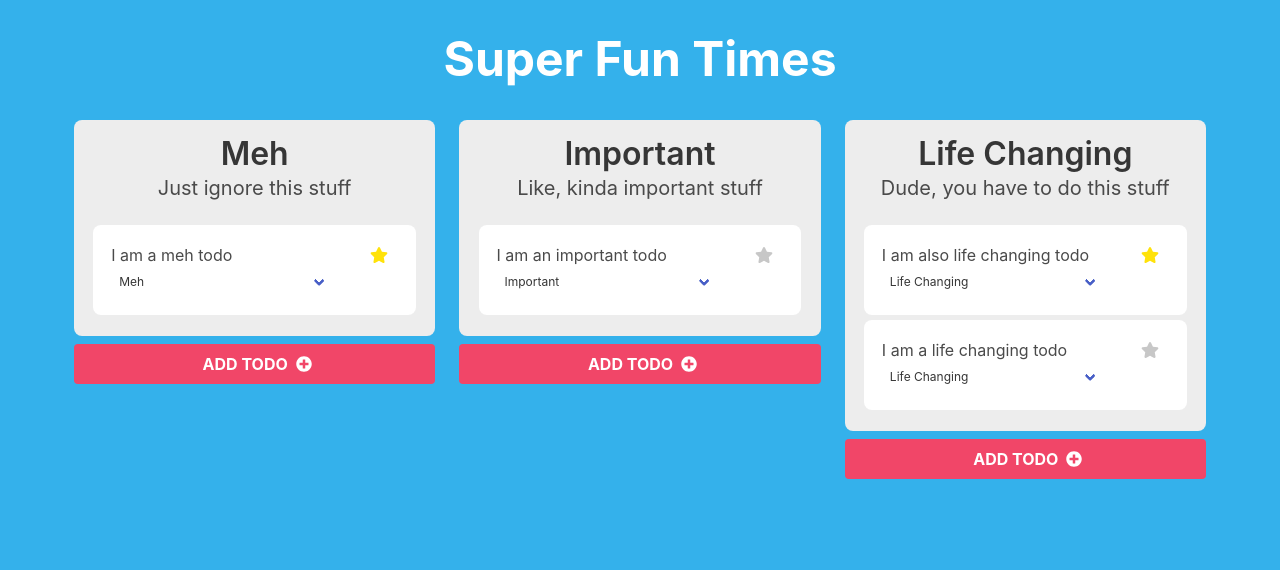
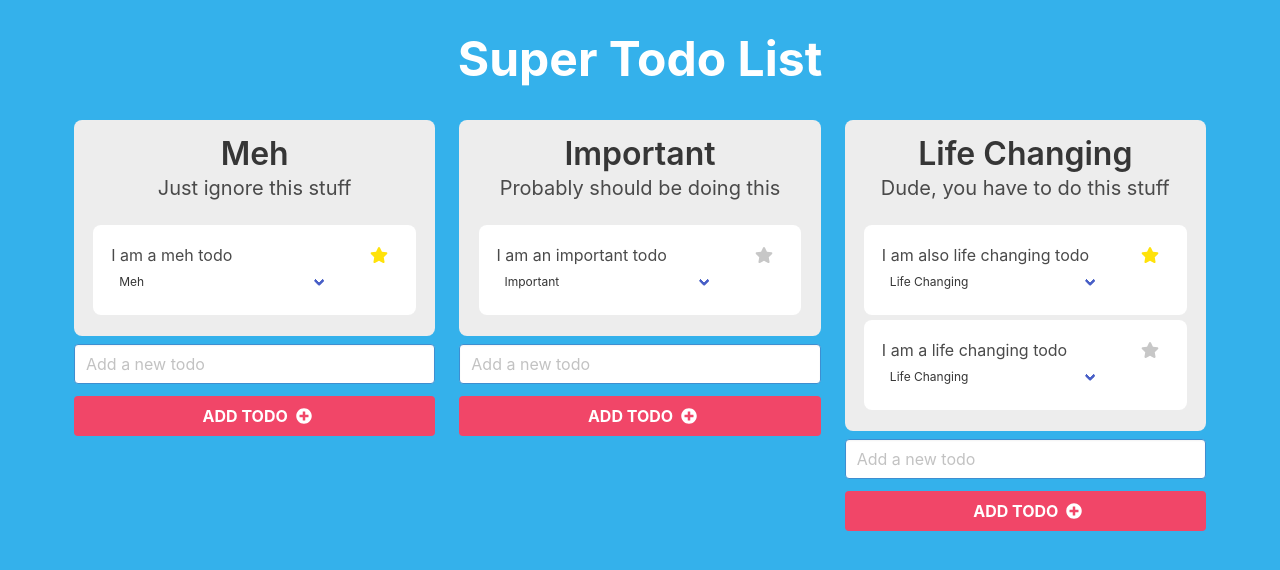
Before and after one commit to alexjackhughes/vue-todo-app, a Vue app: page / in a window 1280 px wide. Shown: the top 570 px of the page. Built offline with nearby package versions, Linux system fonts and the light colour scheme.

Commit message:
Can change priority of task

```diff
--- a/src/App.vue
+++ b/src/App.vue
@@ -1,7 +1,7 @@
 
 <template>
   <div id="app" class="container">
-    <h1 class="title is-1 header has-text-white has-text-weight-bold">Super Fun Times</h1>
+    <h1 class="title is-1 header has-text-white has-text-weight-bold">Super Todo List</h1>
     <!-- <HelloWorld msg="Welcome to Your Vue.js App"/> -->
     <div class="columns">
       <div v-for="category in categoryTypes" :key="category.id" class="column">
@@ -11,7 +11,6 @@
 
           <ul>
             <li v-for="todo in todos" :key="todo.id">
-              <!-- and now, we can access to an item using todo-->
               <div v-if="category.id === todo.category" class="todo">
                 <div class="columns">
                   <div class="column is-four-fifths todo-main">
@@ -29,6 +28,7 @@
                   <div class="column">
                     <font-awesome-icon
                       :class="todo.priority? 'priority': 'not-priority'"
+                      v-on:click="todo.priority = !todo.priority"
                       icon="star"
                     />
                   </div>
@@ -37,12 +37,19 @@
             </li>
           </ul>
         </div>
-        <a class="button add-todo-button is-fullwidth is-danger">
-          <span class="has-text-weight-bold">ADD TODO</span>
-          <span class="icon is-small">
-            <font-awesome-icon class="add-todo" icon="plus-circle" />
-          </span>
-        </a>
+        <div class="add-todo-section">
+          <div class="field">
+            <div class="control">
+              <input class="input is-info" type="text" placeholder="Add a new todo" />
+            </div>
+          </div>
+          <a class="button is-fullwidth is-danger">
+            <span class="has-text-weight-bold">ADD TODO</span>
+            <span class="icon is-small">
+              <font-awesome-icon class="add-todo-icon" icon="plus-circle" />
+            </span>
+          </a>
+        </div>
       </div>
     </div>
   </div>
@@ -56,12 +63,13 @@ export default {
   data: function() {
     return {
       newTodoText: "",
+      priorityQueue: false,
       categoryTypes: [
         { id: "MEH", title: "Meh", description: "Just ignore this stuff" },
         {
           id: "IMPORTANT",
           title: "Important",
-          description: "Like, kinda important stuff"
+          description: "Probably should be doing this"
         },
         {
           id: "LIFE_CHANGING",
@@ -136,11 +144,8 @@ body {
   background-color: #ededed;
 }
 
-.add-todo-button {
+.add-todo-section {
   margin-top: 0.5rem;
-}
-.button {
-  border-radius: 0.5rem;
 }
 
 .todo {
@@ -161,7 +166,7 @@ body {
   font-weight: 800;
 }
 
-.add-todo {
+.add-todo-icon {
   color: white;
 }
 
```
Also changed, not shown: src/components/AddTodoButton.vue (added, +12 -0 lines), src/components/Todo.vue (added, +12 -0 lines), src/components/TodoList.vue (added, +12 -0 lines).
